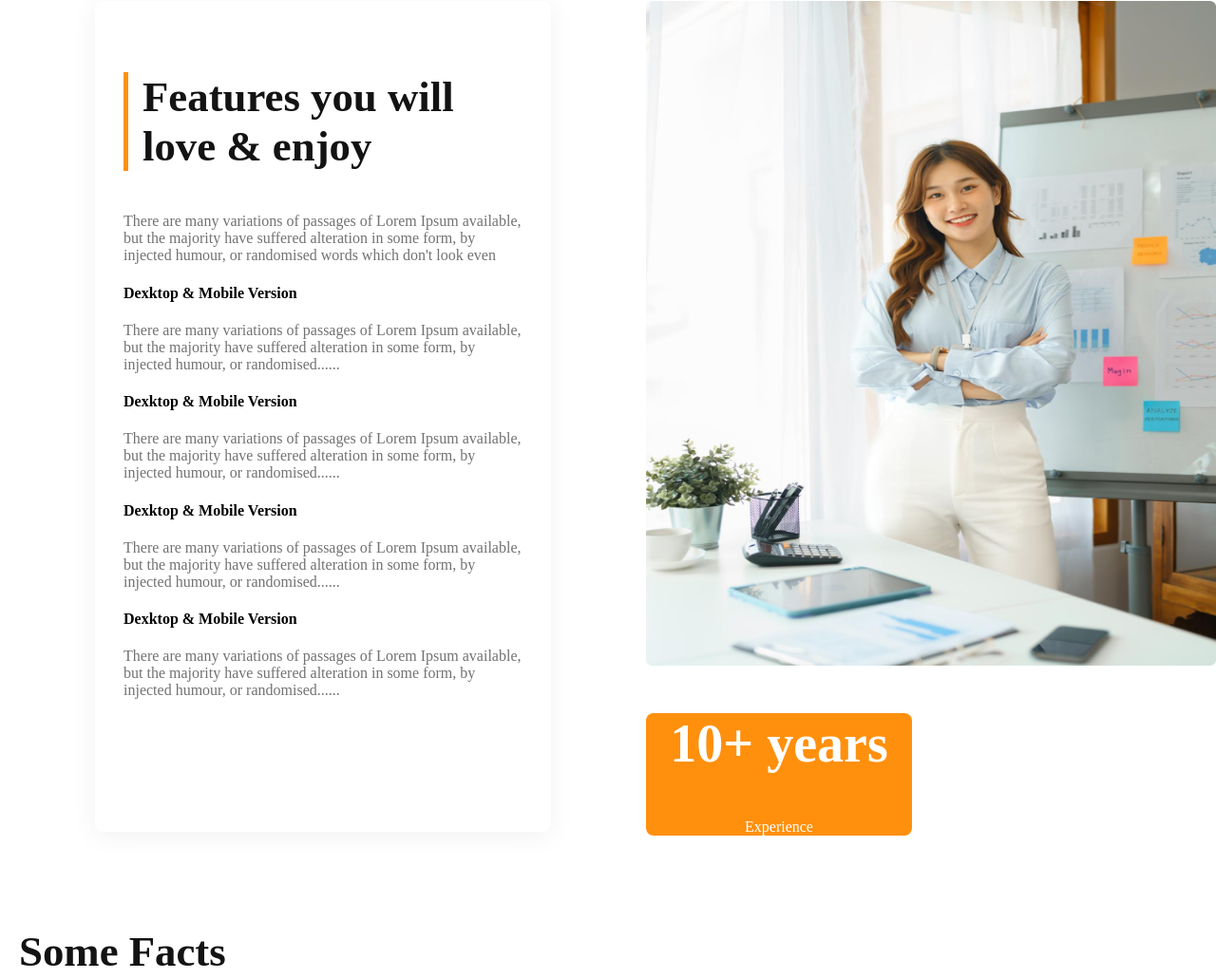
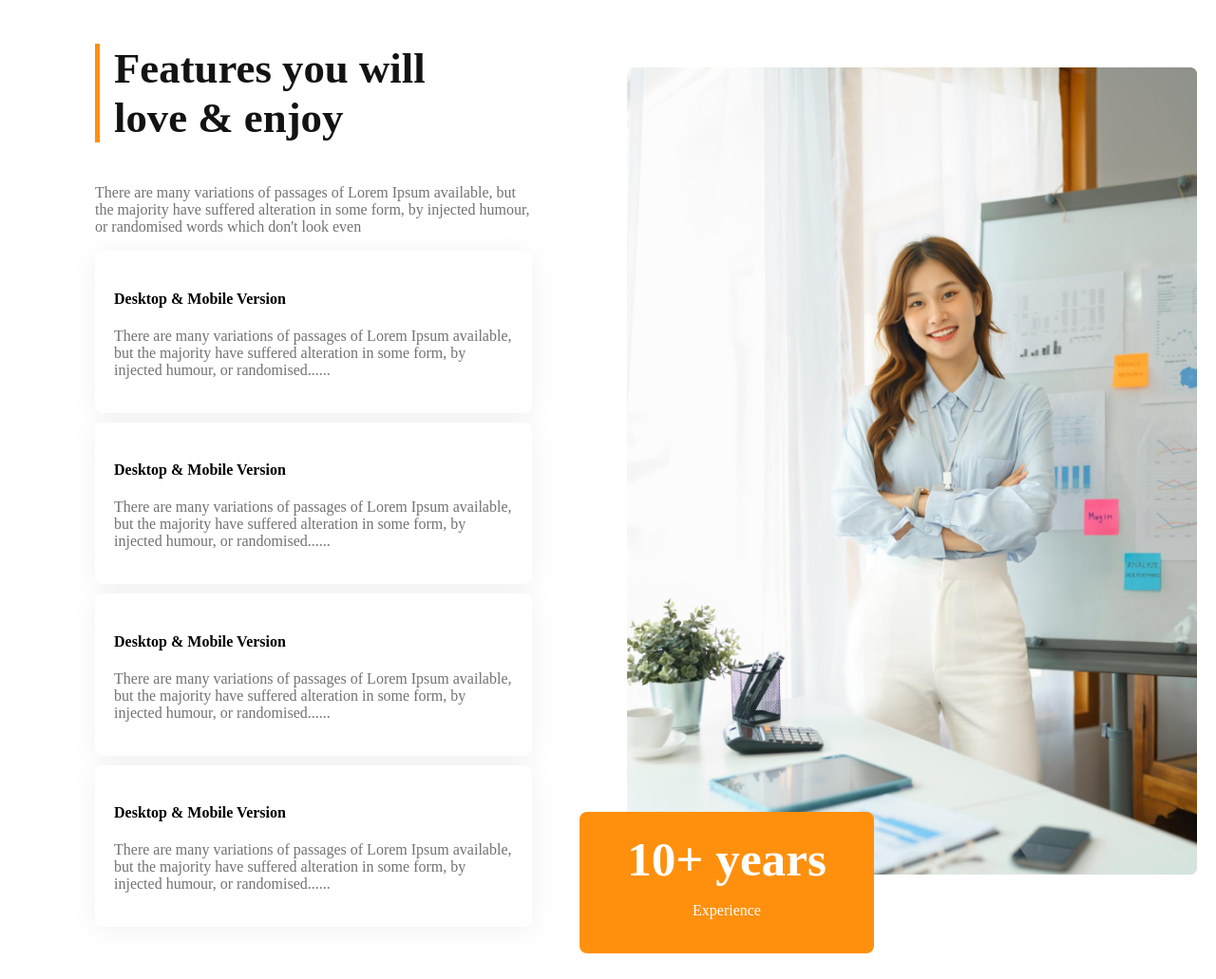
Before and after one commit to Ariful145/g3-artitects-website, a plain HTML site: page index.html in a window 1280 px wide. Shown: the part 1467-2498 px from the top of the page at 95% size. Drawn offline with Linux system fonts and the light colour scheme.

Commit message:
fixed html&css

```diff
--- a/index.html
+++ b/index.html
@@ -73,8 +73,9 @@
                   form, by injected humour, or randomised words which don't look
                   even
                </p>
+
                <div class="card">
-                  <h4>Dexktop & Mobile Version</h4>
+                  <h4>Desktop & Mobile Version</h4>
                   <p class="card-title">
                      There are many variations of passages of Lorem Ipsum
                      available, but the majority have suffered alteration in
@@ -82,7 +83,7 @@
                   </p>
                </div>
                <div class="card">
-                  <h4>Dexktop & Mobile Version</h4>
+                  <h4>Desktop & Mobile Version</h4>
                   <p class="card-title">
                      There are many variations of passages of Lorem Ipsum
                      available, but the majority have suffered alteration in
@@ -90,7 +91,7 @@
                   </p>
                </div>
                <div class="card">
-                  <h4>Dexktop & Mobile Version</h4>
+                  <h4>Desktop & Mobile Version</h4>
                   <p class="card-title">
                      There are many variations of passages of Lorem Ipsum
                      available, but the majority have suffered alteration in
@@ -98,7 +99,7 @@
                   </p>
                </div>
                <div class="card">
-                  <h4>Dexktop & Mobile Version</h4>
+                  <h4>Desktop & Mobile Version</h4>
                   <p class="card-title">
                      There are many variations of passages of Lorem Ipsum
                      available, but the majority have suffered alteration in
--- a/style/style.css
+++ b/style/style.css
@@ -136,21 +136,20 @@ main{
    gap: 100px;
 
 }
-.features-content{
+
+.features-content .card{
+   width: 420px;
    border-radius: 8px;
    background: #fff;
    box-shadow: 0px 4px 30px 0px rgba(0, 0, 0, 0.06);
-   padding: 30px;
-   margin-bottom: 20px;
-}
-
-.features-content .card{
-   width: 420px;
+   padding: 20px;
+   margin-bottom: 10px;
 }
 
 .features-img img{
+   margin-top: 70px;
    width: 600px;
-   height: 700px;
+   height: 850px;
 }
 
 .features .section-title{
@@ -163,11 +162,22 @@ main{
    background: #FF900E;
    color: #fff;
    text-align: center;
-   width: 280px;
+   width: 270px;
+   padding: 20px;
+   position: relative;
+   bottom: 70px;
+   right: 50px;
+
+}
+
+.ten-years-batch p{
+   font-family: 1rem;
+   text-align: center;
 }
 
 .ten-years-batch h2{
-   font-size: 3.5rem;
+   font-size: 3.2rem;
+   margin: 0;
 }
 
 /* some facts section */
@@ -204,6 +214,11 @@ main{
    margin-top: 50px;
 }
 
+
+
+
+
+
 /* responsive media queries */
 /* mobile devices */
 @media screen and (max-width: 576px) {
@@ -212,23 +227,31 @@ main{
    }
    nav ,
    .teams-container,
+   .facts,
    .facts-card-container,
-   .sponsors-img-container{
+   .sponsors-img-container,
+   .features{
       flex-direction: column;
+   }
+
+   .features-img img{
+      width: 100%;
    }
    .teams-img{
       grid-template-columns: 1fr;
       margin: 0;
    }
    .teams-content,
-   .facts-card-container,
    .sponsors-img-container{
       padding-left: 20px;
       padding-right: 20px;
    }
-   .facts-card-container,
+   .sponsors-img-container img{
+      width: 100%;
+      margin-bottom: 10px;
+   }
    .sponsors-img-container{
-      gap: 20px;
+      margin-bottom: 10px;
    }
 }
 /* tablet or medium devices */
```
